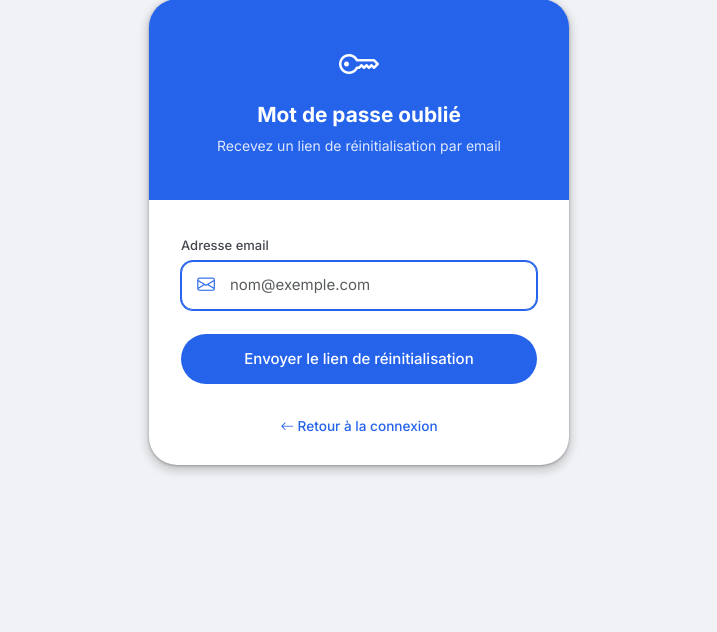
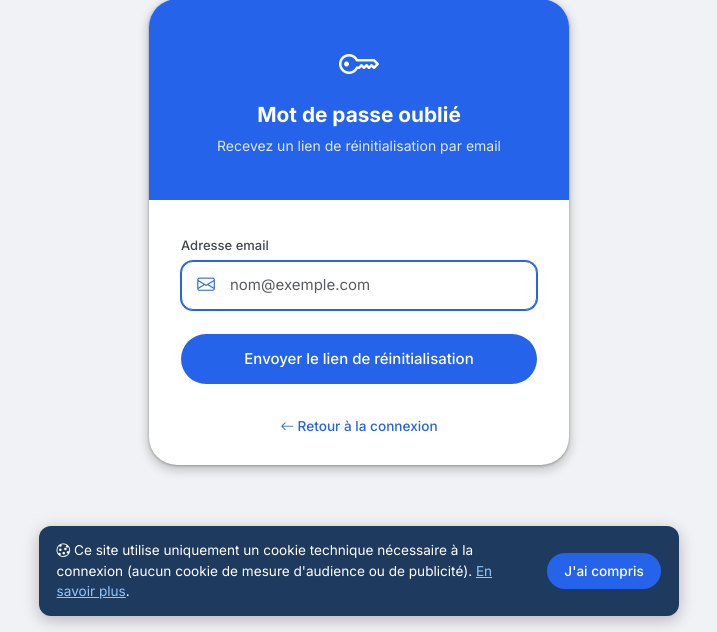
Before and after one commit to nphilmon/gestion-comptabilit-, a PHP site: page /mot_de_passe_oublie.php in a window 1280 px wide. Shown: the part 168-800 px from the top of the page, without its empty margins (281-998 px from the left). Run offline with PHP 8.4, Linux system fonts and the light colour scheme; some libraries are stand-ins or nearby versions.

Commit message:
Ajoute un bandeau d'information cookies
L'application ne dépose qu'un cookie de session strictement nécessaire à
l'authentification, exempté de consentement préalable par la CNIL (pas de
cookie de mesure d'audience ni de publicité) — donc pas de choix
accepter/refuser à proposer, juste un bandeau informatif dismissible.

- cookie_notice.php : partial autonome (HTML + CSS + JS vanilla), inclus
  en fin de <body> sur toutes les pages publiques (login, inscription,
  mot de passe oublié/réinitialisation, setup) et dans footer.php pour
  toute l'application connectée.
- Le fait d'avoir vu le bandeau est mémorisé en localStorage plutôt qu'en
  cookie, pour ne pas créer un dépôt persistant que le bandeau
  lui-même n'annoncerait pas.
- Le lien "En savoir plus" pointe vers le nouvel ancrage #cookies de
  mentions-legales.php (non inclus sur cette page, déjà redondant avec
  sa propre section Cookies).

Co-Authored-By: Claude Sonnet 5 <noreply@anthropic.com>
Claude-Session: https://claude.ai/code/session_01K7Wh9Ho8SkJtjpJFcnypfH

```diff
--- /dev/null
+++ b/cookie_notice.php
@@ -0,0 +1,81 @@
+<?php
+/**
+ * Bandeau d'information cookies — inclus en fin de <body> sur les pages
+ * publiques et dans footer.php (application connectée).
+ *
+ * Purement informatif : l'application ne dépose qu'un cookie de session
+ * strictement nécessaire à l'authentification, exempté de consentement
+ * préalable par la CNIL. Pas de choix accepter/refuser à proposer puisqu'il
+ * n'y a aucun cookie non essentiel. Le fait d'avoir vu ce bandeau est
+ * mémorisé en localStorage (pas en cookie), pour ne pas ajouter un dépôt
+ * persistant que ce bandeau lui-même n'annoncerait pas.
+ */
+?>
+<div id="cookieNotice" class="cookie-notice" role="status" aria-live="polite" hidden>
+    <div class="cookie-notice__text">
+        <i class="bi bi-cookie"></i>
+        Ce site utilise uniquement un cookie technique nécessaire à la connexion (aucun cookie de mesure d'audience
+        ou de publicité). <a href="<?= BASE_URL ?>mentions-legales.php#cookies">En savoir plus</a>.
+    </div>
+    <button type="button" id="cookieNoticeDismiss" class="cookie-notice__btn">J'ai compris</button>
+</div>
+<style>
+    .cookie-notice {
+        position: fixed;
+        left: 1rem;
+        right: 1rem;
+        bottom: 1rem;
+        z-index: 1080;
+        max-width: 640px;
+        margin: 0 auto;
+        display: flex;
+        flex-wrap: wrap;
+        align-items: center;
+        gap: 0.75rem 1rem;
+        background: #1E3A5F;
+        color: #FFFFFF;
+        border-radius: 12px;
+        padding: 0.9rem 1.1rem;
+        box-shadow: 0 4px 16px rgba(0,0,0,0.25);
+        font-family: 'Inter', 'Roboto', system-ui, sans-serif;
+        font-size: 0.85rem;
+        line-height: 1.5;
+    }
+    .cookie-notice__text { flex: 1 1 260px; }
+    .cookie-notice__text a { color: #93C5FD; text-decoration: underline; }
+    .cookie-notice__btn {
+        flex: 0 0 auto;
+        background: #2563EB;
+        color: #FFFFFF;
+        border: none;
+        border-radius: 9999px;
+        padding: 0.5rem 1.1rem;
+        font-size: 0.85rem;
+        font-weight: 500;
+        cursor: pointer;
+        white-space: nowrap;
+    }
+    .cookie-notice__btn:hover { background: #1d4ed8; }
+</style>
+<script>
+(function () {
+    var KEY = 'cookie_notice_seen_v1';
+    var el = document.getElementById('cookieNotice');
+    if (!el) return;
+    try {
+        if (!localStorage.getItem(KEY)) {
+            el.hidden = false;
+        }
+    } catch (e) {
+        // localStorage indisponible (navigation privée stricte, etc.) : on affiche quand même.
+        el.hidden = false;
+    }
+    var btn = document.getElementById('cookieNoticeDismiss');
+    if (btn) {
+        btn.addEventListener('click', function () {
+            el.hidden = true;
+            try { localStorage.setItem(KEY, '1'); } catch (e) {}
+        });
+    }
+})();
+</script>
--- a/footer.php
+++ b/footer.php
@@ -42,6 +42,8 @@
         </div>
     </div>
 
+    <?php include __DIR__ . '/cookie_notice.php'; ?>
+
     <script src="https://cdn.jsdelivr.net/npm/bootstrap@5.3.3/dist/js/bootstrap.bundle.min.js" integrity="sha384-YvpcrYf0tY3lHB60NNkmXc5s9fDVZLESaAA55NDzOxhy9GkcIdslK1eN7N6jIeHz" crossorigin="anonymous"></script>
     <script src="https://cdn.jsdelivr.net/npm/chart.js@4.4.4/dist/chart.umd.min.js" integrity="sha384-NrKB+u6Ts6AtkIhwPixiKTzgSKNblyhlk0Sohlgar9UHUBzai/sgnNNWWd291xqt" crossorigin="anonymous"></script>
     <script src="<?= BASE_URL ?>assets/app.js"></script>
--- a/login.php
+++ b/login.php
@@ -470,6 +470,8 @@ if ($_SERVER['REQUEST_METHOD'] === 'POST') {
         </div>
     </main>
 
+    <?php include __DIR__ . '/cookie_notice.php'; ?>
+
     <script src="https://cdn.jsdelivr.net/npm/bootstrap@5.3.3/dist/js/bootstrap.bundle.min.js" integrity="sha384-YvpcrYf0tY3lHB60NNkmXc5s9fDVZLESaAA55NDzOxhy9GkcIdslK1eN7N6jIeHz" crossorigin="anonymous"></script>
 </body>
 </html>
--- a/mentions-legales.php
+++ b/mentions-legales.php
@@ -298,7 +298,7 @@ $hebergeurSite = getParam('hebergeur_site', '');
             </p>
         </div>
 
-        <div class="legal-card">
+        <div class="legal-card" id="cookies">
             <h2><i class="bi bi-cookie"></i> 5. Cookies</h2>
             <p>
                 <?= e(APP_NAME) ?> utilise uniquement un cookie de session strictement nécessaire au fonctionnement de
--- a/mot_de_passe_oublie.php
+++ b/mot_de_passe_oublie.php
@@ -174,5 +174,7 @@ if ($_SERVER['REQUEST_METHOD'] === 'POST') {
             <a href="<?= BASE_URL ?>login.php"><i class="bi bi-arrow-left"></i> Retour à la connexion</a>
         </div>
     </main>
+
+    <?php include __DIR__ . '/cookie_notice.php'; ?>
 </body>
 </html>
--- a/register.php
+++ b/register.php
@@ -250,6 +250,9 @@ if ($_SERVER['REQUEST_METHOD'] === 'POST') {
         bar.style.background = colors[score] || '#e53e3e';
     });
     </script>
+
+    <?php include __DIR__ . '/cookie_notice.php'; ?>
+
     <script src="https://cdn.jsdelivr.net/npm/bootstrap@5.3.3/dist/js/bootstrap.bundle.min.js" integrity="sha384-YvpcrYf0tY3lHB60NNkmXc5s9fDVZLESaAA55NDzOxhy9GkcIdslK1eN7N6jIeHz" crossorigin="anonymous"></script>
 </body>
 </html>
--- a/reinitialiser_mot_de_passe.php
+++ b/reinitialiser_mot_de_passe.php
@@ -207,5 +207,7 @@ if ($token === '' || !$user) {
         });
     }
     </script>
+
+    <?php include __DIR__ . '/cookie_notice.php'; ?>
 </body>
 </html>
--- a/setup.php
+++ b/setup.php
@@ -709,6 +709,8 @@ if ($_SERVER['REQUEST_METHOD'] === 'POST') {
         </div>
     </main>
 
+    <?php include __DIR__ . '/cookie_notice.php'; ?>
+
     <script src="https://cdn.jsdelivr.net/npm/bootstrap@5.3.3/dist/js/bootstrap.bundle.min.js" integrity="sha384-YvpcrYf0tY3lHB60NNkmXc5s9fDVZLESaAA55NDzOxhy9GkcIdslK1eN7N6jIeHz" crossorigin="anonymous"></script>
 </body>
 </html>
```
